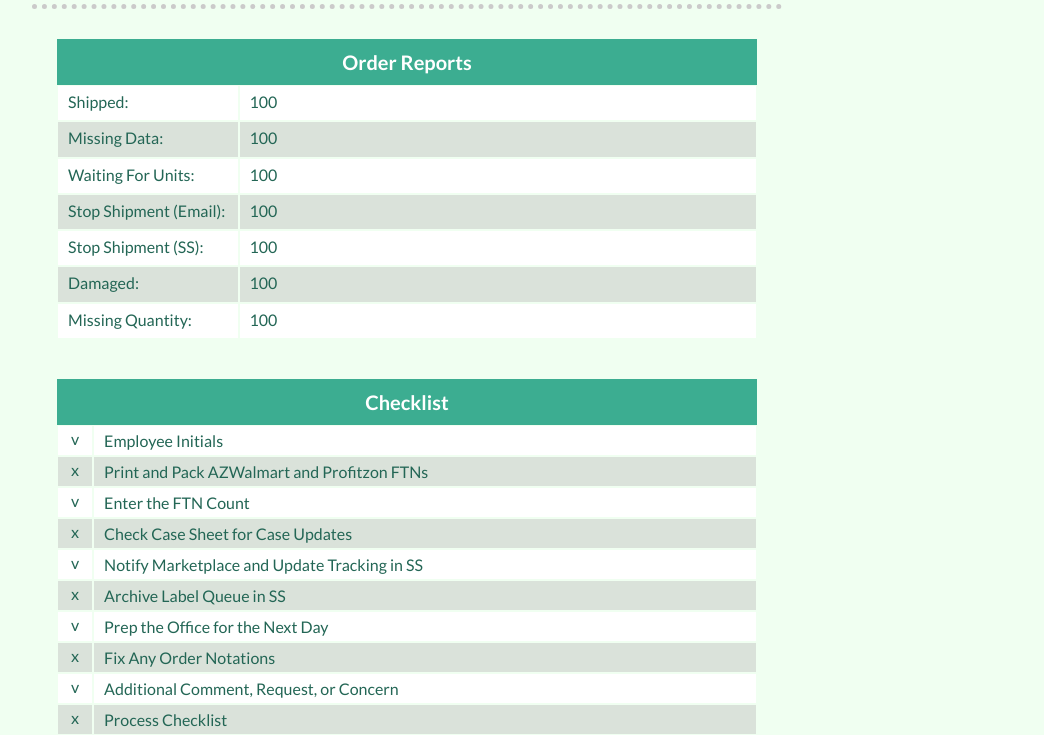
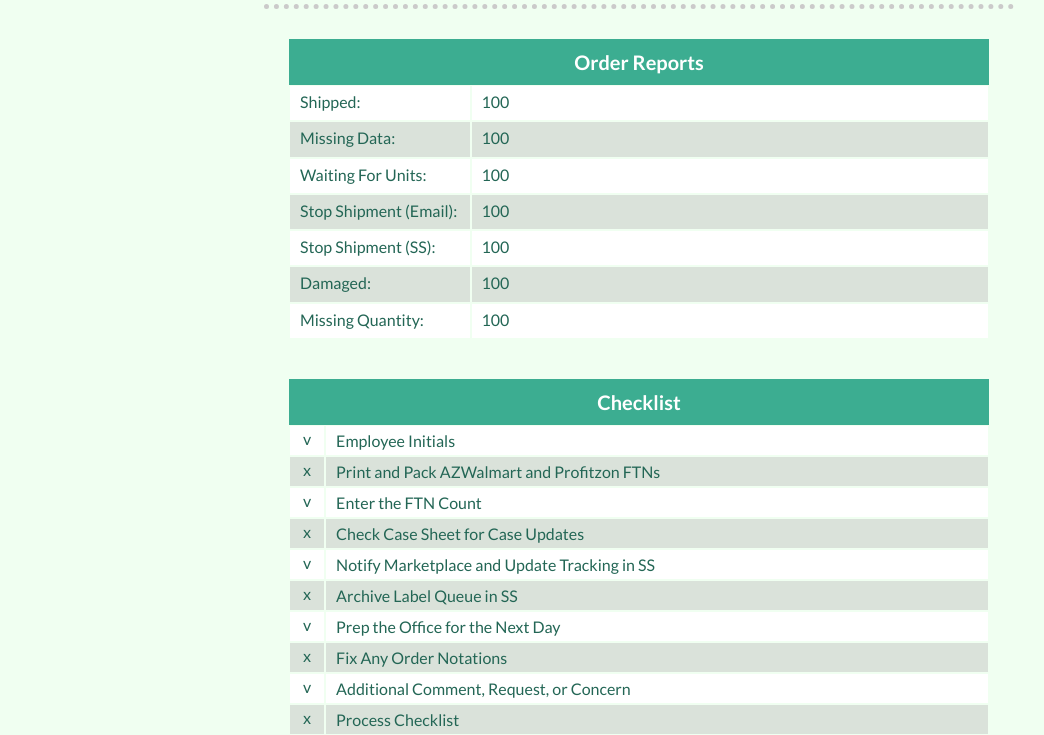
Before and after one commit to Chance093/gmail-report-template, a plain HTML site: page index.html in a window 1280 px wide. Shown: the part 152-887 px from the top of the page, without its empty margins (1-1045 px from the left). Drawn offline with Linux system fonts and the light colour scheme.

Commit message:
modified centering of document

```diff
--- a/style.css
+++ b/style.css
@@ -1,3 +1,8 @@
+html {
+    display: flex;
+    justify-content: center;
+}
+
 body {
     background-color: rgb(240, 255, 241);
     font-family: 'Lato', sans-serif;
```
